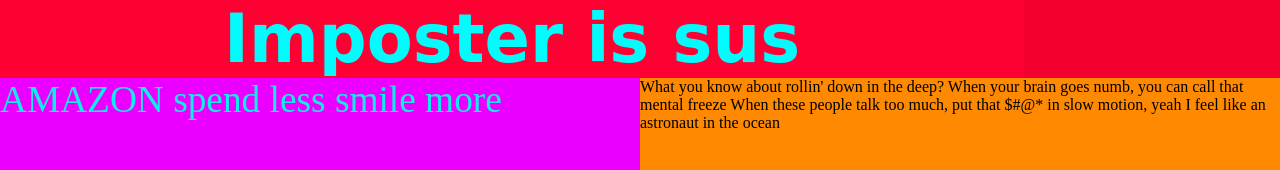
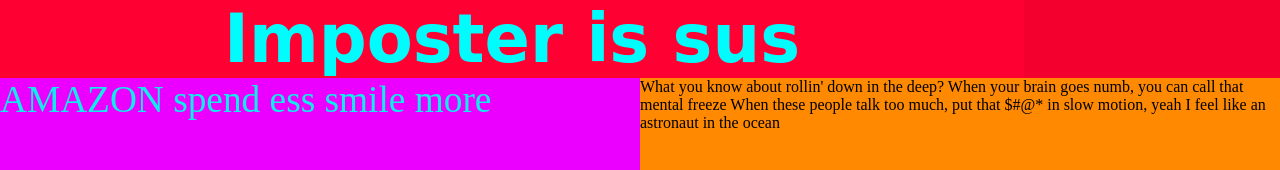
Before and after one commit to landen147/CSS-Webstie, a plain HTML site: page index.html in a window 1280 px wide. Shown: the top 170 px of the page. Drawn offline with Linux system fonts and the light colour scheme; a web font is replaced by a local one.

Commit message:
Update index.html
improved the code

```diff
--- a/index.html
+++ b/index.html
@@ -1,6 +1,6 @@
 <html>
     <head>
-        <link rel="stylesheet" href="style.css">
+       <link rel="stylesheet" href="style.css">
         <link rel="preconnect" href="https://fonts.googleapis.com">
 <link rel="preconnect" href="https://fonts.gstatic.com" crossorigin>
 <link href="https://fonts.googleapis.com/css2?family=Bebas+Neue&family=Comfortaa:wght@600&family=Rampart+One&display=swap" rel="stylesheet">
@@ -11,7 +11,7 @@
       <h1>Imposter is sus </h1>
       </div>
       <div class="left">
-      <a href="https://www.amazon.com/">AMAZON spend less smile more</a>
+      <a href="https://www.amazon.com/">AMAZON spend ess smile more</a>
       </div>
    <div class="right">
       <p>
```
